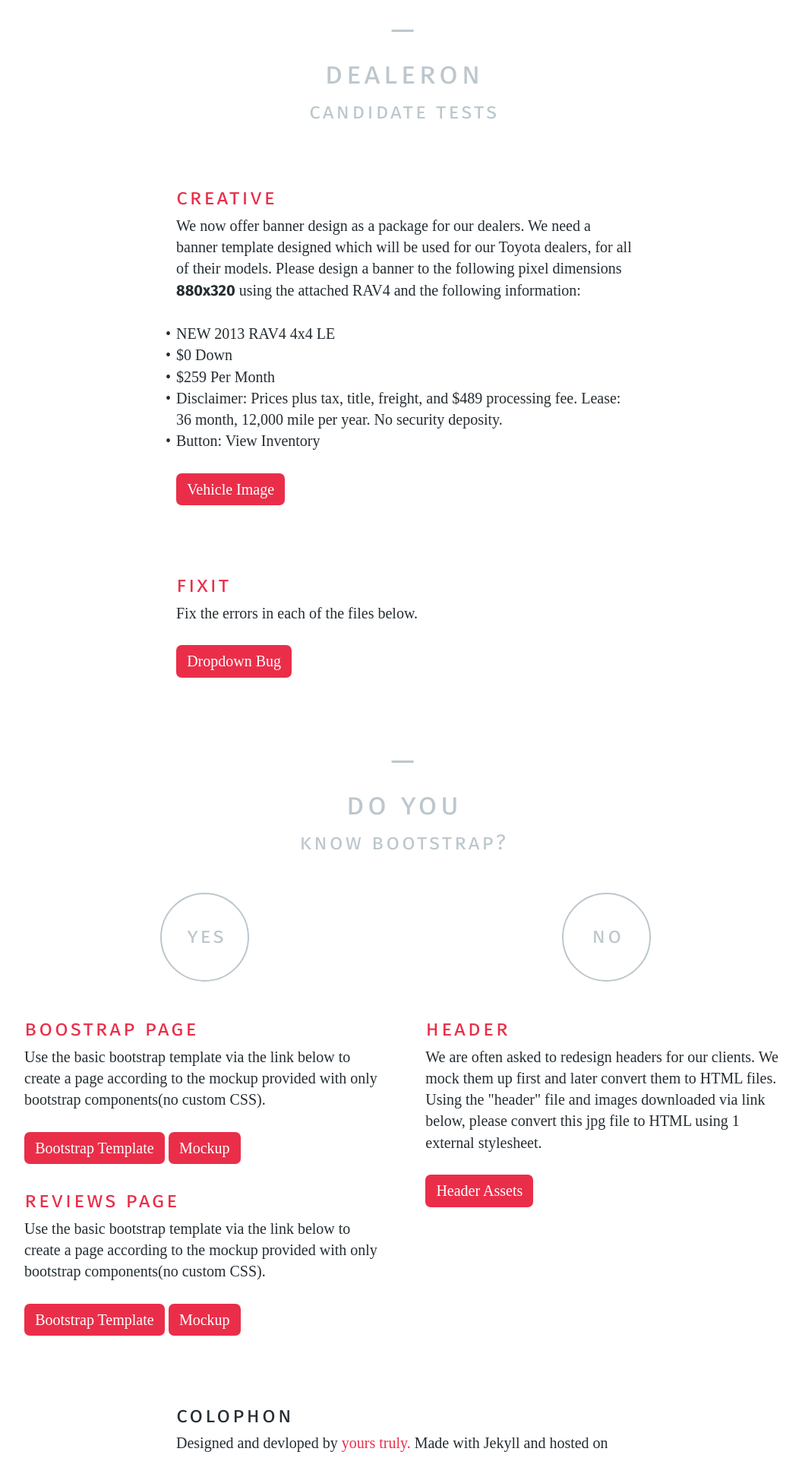
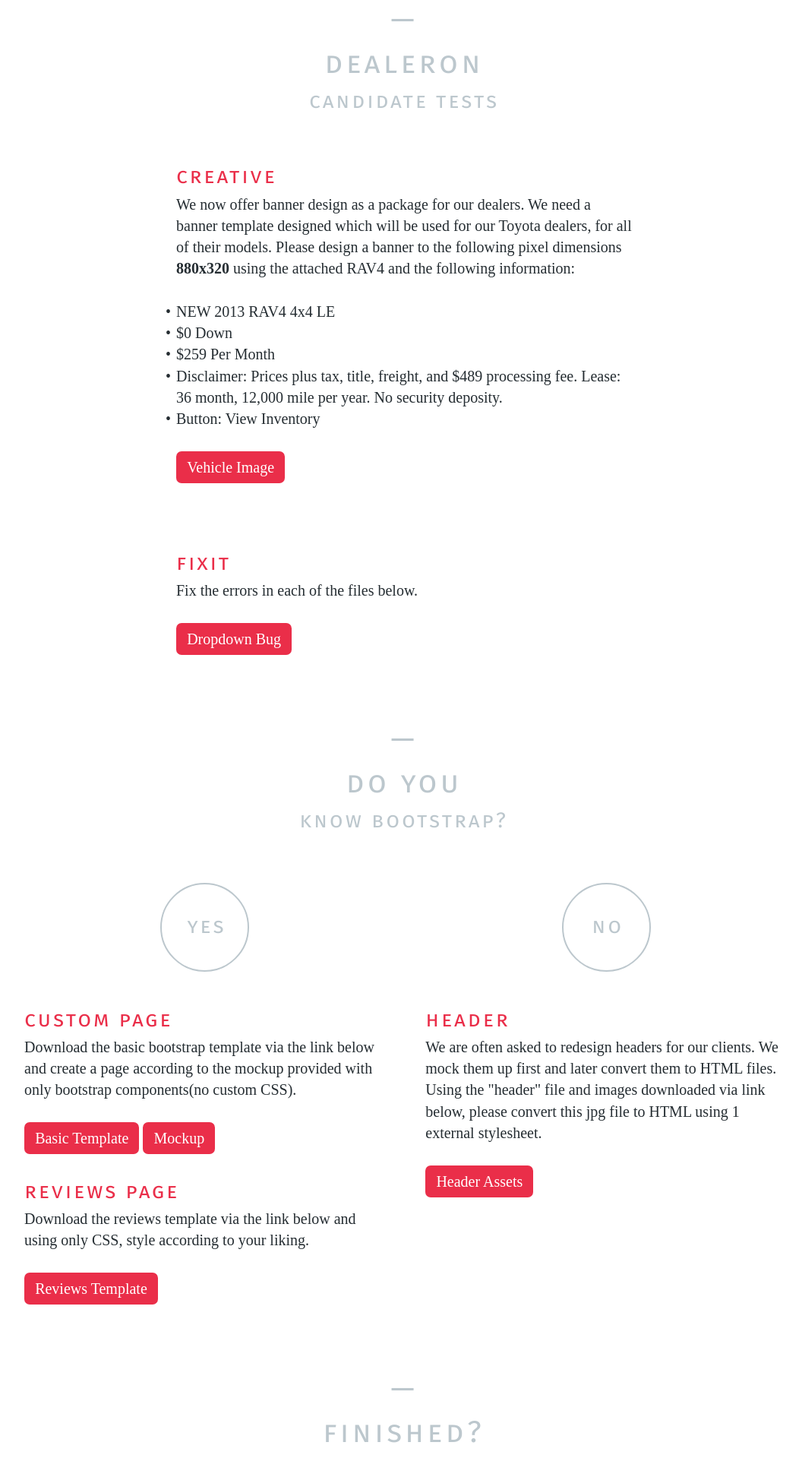
Before and after one commit to DealerOnClass/candidate, a Jekyll site: the page built from index.html, in a window 1280 px wide. Shown: the top 1919 px of the page at 76% size, without its empty margins (108-1164 px from the left). Built offline with Jekyll 4.4.1, drawn with Linux system fonts in a browser that asks for light colours; some of the changed text lies outside the part shown.

Commit message:
Update v3
Farther Along

```diff
--- a/_compass/1-settings/_var.scss
+++ b/_compass/1-settings/_var.scss
@@ -72,3 +72,5 @@
 $asset__list__color: $neutral__color--light;
 
 $counter--increment__color: $accent__color;
+
+$file__submission__bg: lighten($neutral__color, 75%);
--- a/_compass/4-base/_typography.scss
+++ b/_compass/4-base/_typography.scss
@@ -32,11 +32,15 @@
     @include adjust-font-size-to($h6 * $base-font-size);
 }
 strong, em {
-    @include font(sans--bold);
+    font-weight: 700;
 }
 p, ul, ol {
     @include margin-trailer(1);
 }
+ul > ul {
+    margin-bottom: 0;
+    padding-left: rhythm(1);
+}
 a {
     color: $site__link__color;
 }
--- a/_compass/6-components/_heading.scss
+++ b/_compass/6-components/_heading.scss
@@ -4,6 +4,9 @@
 //
 .heading {
 
+}
+.heading--group {
+    @include margin-trailer(2);
 }
 .heading--smallcap {
     @include font(small-cap);
@@ -26,7 +29,7 @@
     }
 }
 .heading--round {
-    @include rhythm-margins(2);
+    @include rhythm-margins(1,2);
     text-align: center;
     position: relative;
     color: $heading--round__color;
--- a/_compass/6-components/_nav.scss
+++ b/_compass/6-components/_nav.scss
@@ -7,6 +7,4 @@
 }
 .site__nav {
     // @extend .nav;
-    padding: rhythm(.5) 0;
-    @include margin-trailer(2);
 }
--- a/_compass/screen.scss
+++ b/_compass/screen.scss
@@ -14,6 +14,7 @@
 @import "5-objects/lists";
 
 @import "6-components/button";
+@import "6-components/file";
 @import "6-components/footer";
 @import "6-components/heading";
 @import "6-components/nav";
--- a/_includes/header.html
+++ b/_includes/header.html
@@ -1,6 +1,8 @@
 <nav class="site__nav">
     <article class="wrapper">
-        <h3 class="center [ heading--neutral heading--smallcap heading--leader ]">DealerOn</h3>
-        <h4 class="center [ heading--neutral heading--smallcap ]">Candidate Tests</h4>
+        <header class="heading--group">
+            <h3 class="center [ heading--neutral heading--smallcap heading--leader ]">DealerOn</h3>
+            <h4 class="center [ heading--neutral heading--smallcap ]">Candidate Tests</h4>
+        </header>
     </article>
 </nav>
--- a/index.html
+++ b/index.html
@@ -25,22 +25,23 @@
                 <a class="btn--primary" href="{{ "/doc/fix__dropdown.zip" | prepend: site.baseurl }}">Dropdown Bug</a>
             </div>
         </section>
-        <div class="wrapper--large">
-            <h3 class="center [ heading--neutral heading--smallcap heading--leader ]">Do You</h3>
-            <h4 class="center [ heading--neutral heading--smallcap ]">Know Bootstrap?</h4>
-            <div class="grid--row">
+        <section class="wrapper--large">
+            <header class="heading--group">
+                <h3 class="center [ heading--neutral heading--smallcap heading--leader ]">Do You</h3>
+                <h4 class="center [ heading--neutral heading--smallcap ]">Know Bootstrap?</h4>
+            </header>
+            <article class="grid--row">
                 <section class="col--3--large">
                     <p class="delta [ heading--smallcap heading--round ]">
                         <span>yes</span>
                     </p>
-                    <h4 class="heading--primary">Boostrap Page</h4>
-                    <p>Use the basic bootstrap template via the link below to create a page according to the mockup provided with only bootstrap components(no custom CSS).</p>
-                    <a class="btn--primary" href="http://getbootstrap.com/getting-started/#template">Bootstrap Template</a>
+                    <h4 class="heading--primary">Custom Page</h4>
+                    <p>Download the basic bootstrap template via the link below and create a page according to the mockup provided with only bootstrap components(no custom CSS).</p>
+                    <a class="btn--primary" href="http://getbootstrap.com/getting-started/#template">Basic Template</a>
                     <a class="btn--primary" href="{{ "/img/bootstrap__custompage.jpg" | prepend: site.baseurl }}">Mockup</a>
                     <h4 class="heading--primary">Reviews Page</h4>
-                    <p>Use the basic bootstrap template via the link below to create a page according to the mockup provided with only bootstrap components(no custom CSS).</p>
-                    <a class="btn--primary" href="http://getbootstrap.com/getting-started/#template">Bootstrap Template</a>
-                    <a class="btn--primary" href="{{ "/img/bootstrap__custompage.jpg" | prepend: site.baseurl }}">Mockup</a>
+                    <p>Download the reviews template via the link below and using only CSS, style according to your liking.</p>
+                    <a class="btn--primary" href="http://getbootstrap.com/getting-started/#template">Reviews Template</a>
                 </section>
                 <section class="col--3--large">
                     <p class="delta [ heading--smallcap heading--round ]">
@@ -50,7 +51,32 @@
                     <p>We are often asked to redesign headers for our clients. We mock them up first and later convert them to HTML files. Using the "header" file and images downloaded via link below, please convert this jpg file to HTML using 1 external stylesheet.</p>
                     <a class="btn--primary" href="{{ "/doc/header__assets.zip" | prepend: site.baseurl }}">Header Assets</a>
                 </section>
+            </article>
+        </section>
+        <section class="wrapper">
+            <header class="heading--group">
+                <h3 class="center [ heading--neutral heading--smallcap heading--leader ]">Finished?</h3>
+            </header>
+            <div class="row">
+                <h4 class="heading--primary">File Submission</h4>
+                <ol>
+                    <li>Place the files in a .zip folder with the following naming scheme "dealeron_designer-firstName_lastName".</li>
+                    <li>Reply to the email you received from us.</li>
+                </ol>
+                <h4 class="heading--primary">Example Folder</h4>
+                <ul class="list--indent file__submission">
+                    <li>dealeron_designer-John_Doe</li>
+                    <ul>
+                        <li>Creative</li>
+                        <li>Fixit</li>
+                        <li>Bootstrap</li>
+                        <ul>
+                            <li>Custom Page</li>
+                            <li>Reviews Page</li>
+                        </ul>
+                    </ul>
+                </ul>
             </div>
-        </div>
+        </section>
     </article>
 </main>
```
Also changed, not shown: _compass/6-components/_file.scss (added, +9 -0 lines), css/screen.css, 4 other files.
